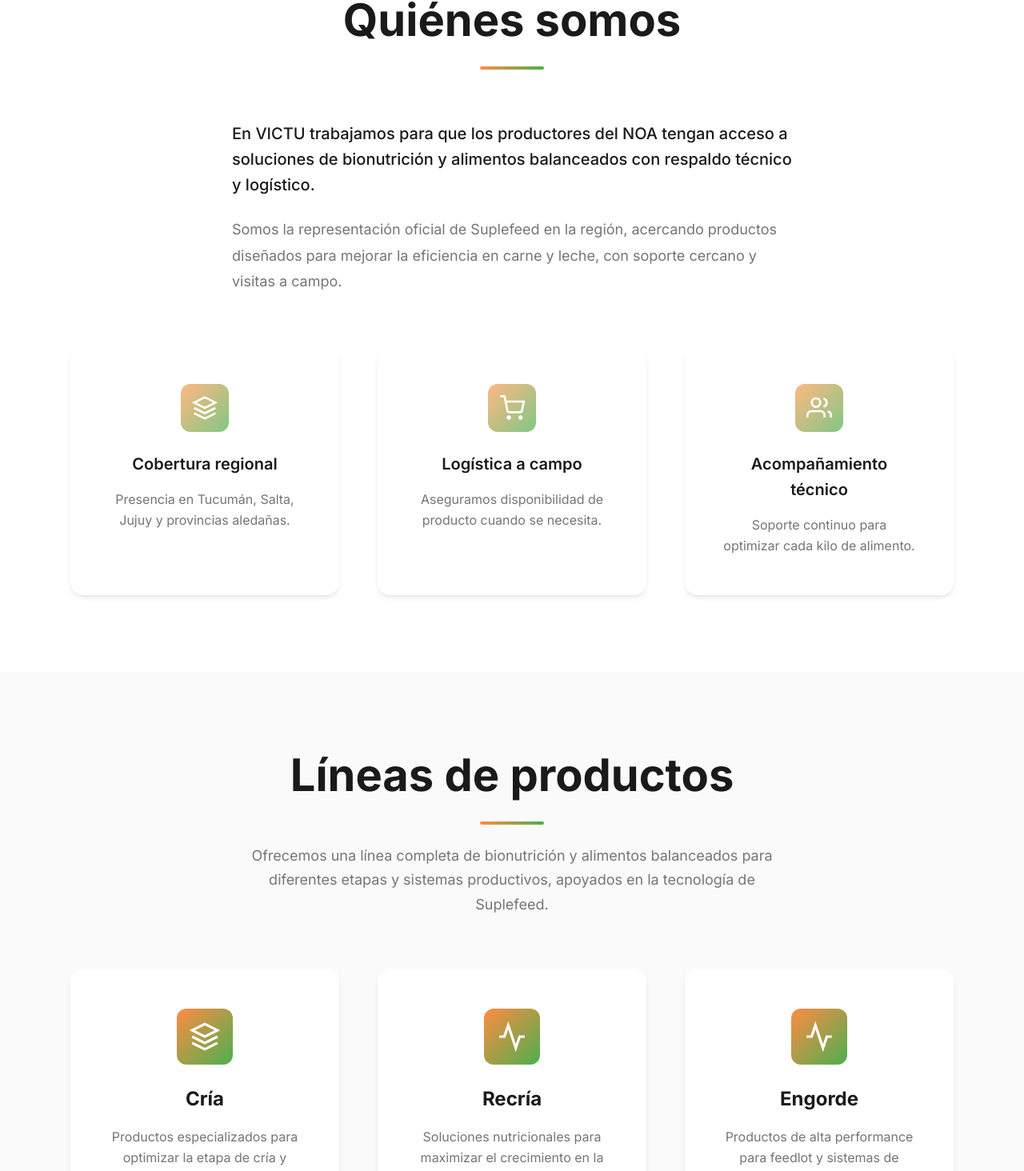
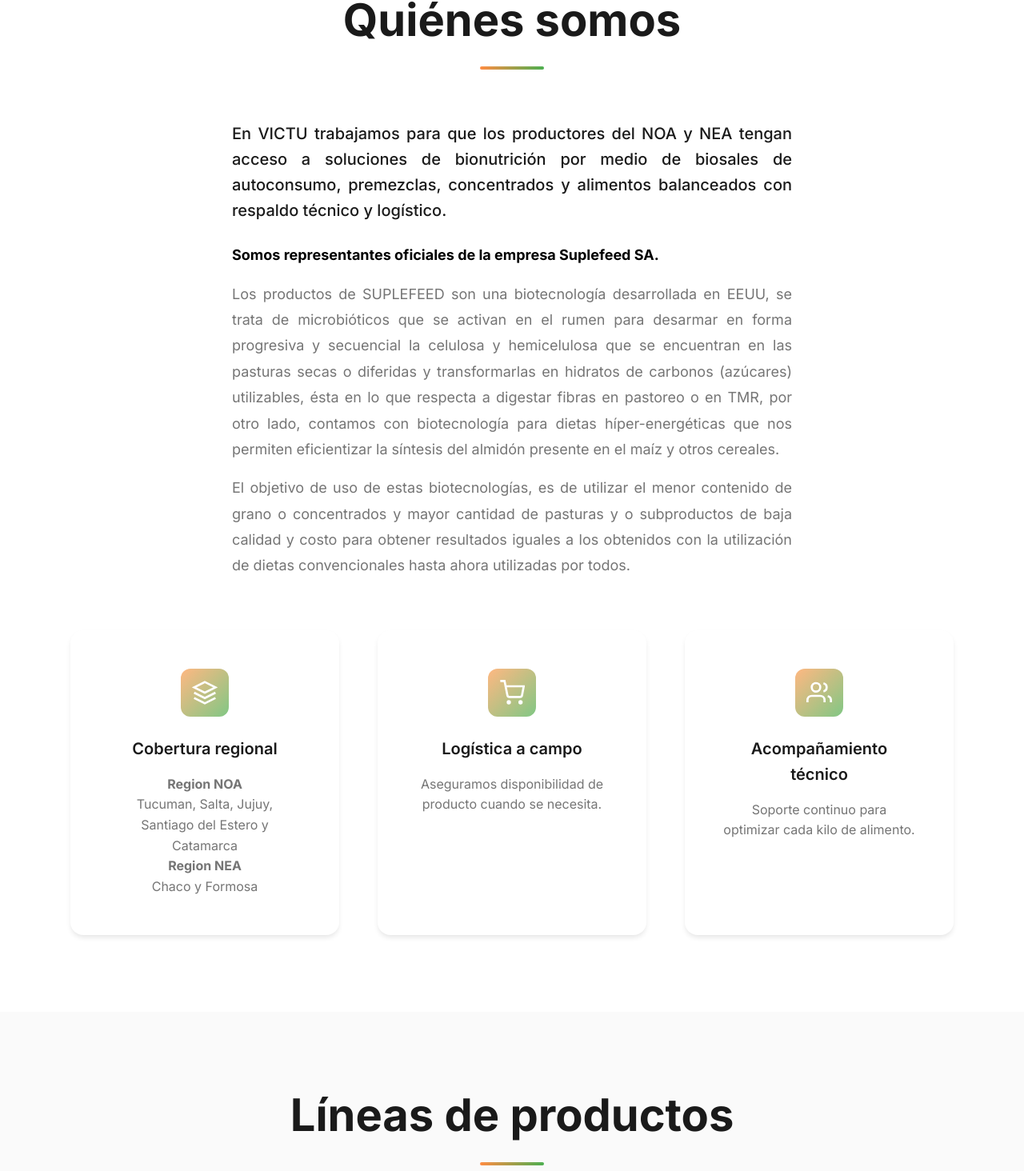
Before and after one commit to AlexisK2001/victunoa, a React (Vite) app: page / in a window 1280 px wide. Shown: the part 979-2443 px from the top of the page at 80% size. Built offline with nearby package versions, Linux system fonts and the light colour scheme.

Commit message:
first commit

```diff
--- a/src/components/Footer.jsx
+++ b/src/components/Footer.jsx
@@ -31,7 +31,7 @@
                     <div className={styles.footerColumn}>
                         <h4 className={styles.footerTitle}>Cobertura</h4>
                         <p className={styles.footerText}>
-                            Tucumán, Salta, Jujuy y zonas aledañas
+                            Zonas NOA y NEA
                         </p>
                     </div>
                 </div>
--- a/src/data/products.js
+++ b/src/data/products.js
@@ -1,7 +1,7 @@
 export const products = [
     {
         id: 'biosal-autoconsumo',
-        name: 'Biosal A',
+        name: 'Biosal Autoconsumo',
         slug: 'biosal-autoconsumo',
         category: 'cria',
         subtitle: 'Autoconsumo',
@@ -45,10 +45,55 @@
         ]
     },
     {
+        id: 'biosal-max',
+        name: 'Biosal Max',
+        slug: 'biosal-max',
+        category: 'recria',
+        subtitle: 'Autoconsumo',
+        image: '/images/biosalmax.png',
+        description: 'Biosal Max es el suplemento premium para sistemas de engorde intensivo, diseñado para maximizar la eficiencia de conversión y acelerar la terminación en feedlot.',
+        specs: {
+            composition: [
+                'Bioenzymix ultra concentrado',
+                'Proteína de alta digestibilidad',
+                'Lípidos protegidos',
+                'Minerales quelatados'
+            ],
+            application: [
+                'Feedlot intensivo',
+                'Terminación rápida',
+                'Alta carga',
+                'Dietas energéticas'
+            ],
+            usage: [
+                'Mezclado en TMR',
+                'Dosificación precisa',
+                'Monitoreo continuo'
+            ]
+        },
+        benefits: [
+            {
+                title: 'Conversión Óptima',
+                description: 'Mejor conversión alimenticia del mercado.',
+                icon: `<path d="M22 12h-4l-3 9L9 3l-3 9H2" />`
+            },
+            {
+                title: 'Terminación Rápida',
+                description: 'Reduce el tiempo a faena significativamente.',
+                icon: `<polyline points="22 12 18 12 15 21 9 3 6 12 2 12" />`
+            },
+            {
+                title: 'Marmoleo Mejorado',
+                description: 'Mejora la calidad de la carne producida.',
+                icon: `<path d="M12 2L2 7l10 5 10-5-10-5z" />`
+            }
+        ]
+    },
+    {
         id: 'biosal-mix',
         name: 'Biosal Mix',
         slug: 'biosal-mix',
-        category: 'recria',
+        category: 'engorde',
         subtitle: 'Mezclas',
         image: '/images/biosalmix.png',
         description: 'Biosal Mix es un suplemento balanceado diseñado para optimizar la recría, mejorando la conversión alimenticia y el desarrollo corporal en esta etapa crítica.',
@@ -90,100 +135,10 @@
         ]
     },
     {
-        id: 'biosal-pr',
-        name: 'Biosal PR',
-        slug: 'biosal-pr',
-        category: 'recria',
-        subtitle: 'Pequeños Rumiantes',
-        image: '/images/biosalpr.png',
-        description: 'Biosal PR está formulado para maximizar el rendimiento en la etapa de recría, con un balance específico de nutrientes para lograr ganancias diarias óptimas.',
-        specs: {
-            composition: [
-                'Bioenzymix concentrado',
-                'Proteína bypass',
-                'Energía metabolizable',
-                'Antioxidantes naturales'
-            ],
-            application: [
-                'Recría de alto rendimiento',
-                'Feedlot de recría',
-                'Sistemas intensivos',
-                'Terminación temprana'
-            ],
-            usage: [
-                'Incorporación en dieta total',
-                'Dosificación según peso',
-                'Ajuste por objetivo'
-            ]
-        },
-        benefits: [
-            {
-                title: 'Ganancias Diarias',
-                description: 'Maximiza las ganancias de peso diarias.',
-                icon: `<path d="M22 12h-4l-3 9L9 3l-3 9H2" />`
-            },
-            {
-                title: 'Eficiencia Económica',
-                description: 'Reduce el costo por kilo de ganancia.',
-                icon: `<path d="M12 2v20M17 5H9.5a3.5 3.5 0 0 0 0 7h5a3.5 3.5 0 0 1 0 7H6" />`
-            },
-            {
-                title: 'Adaptabilidad',
-                description: 'Se adapta a diferentes sistemas productivos.',
-                icon: `<path d="M12 2L2 7l10 5 10-5-10-5z" />`
-            }
-        ]
-    },
-    {
-        id: 'biosal-max',
-        name: 'Biosal Max',
-        slug: 'biosal-max',
-        category: 'engorde',
-        subtitle: 'Autoconsumo',
-        image: '/images/biosalmax.png',
-        description: 'Biosal Max es el suplemento premium para sistemas de engorde intensivo, diseñado para maximizar la eficiencia de conversión y acelerar la terminación en feedlot.',
-        specs: {
-            composition: [
-                'Bioenzymix ultra concentrado',
-                'Proteína de alta digestibilidad',
-                'Lípidos protegidos',
-                'Minerales quelatados'
-            ],
-            application: [
-                'Feedlot intensivo',
-                'Terminación rápida',
-                'Alta carga',
-                'Dietas energéticas'
-            ],
-            usage: [
-                'Mezclado en TMR',
-                'Dosificación precisa',
-                'Monitoreo continuo'
-            ]
-        },
-        benefits: [
-            {
-                title: 'Conversión Óptima',
-                description: 'Mejor conversión alimenticia del mercado.',
-                icon: `<path d="M22 12h-4l-3 9L9 3l-3 9H2" />`
-            },
-            {
-                title: 'Terminación Rápida',
-                description: 'Reduce el tiempo a faena significativamente.',
-                icon: `<polyline points="22 12 18 12 15 21 9 3 6 12 2 12" />`
-            },
-            {
-                title: 'Marmoleo Mejorado',
-                description: 'Mejora la calidad de la carne producida.',
-                icon: `<path d="M12 2L2 7l10 5 10-5-10-5z" />`
-            }
-        ]
-    },
-    {
         id: 'rbr',
-        name: 'RBR',
+        name: 'Regulador Biológico Ruminal',
         slug: 'rbr',
-        category: 'engorde',
+        category: 'tambo',
         subtitle: 'Regulador Biológico Ruminal',
         image: '/images/rbr.png',
         description: 'RBR es el suplemento de referencia para engorde bovino, combinando bionutrición y balance mineral para resultados consistentes en feedlot.',
--- a/src/pages/Home.jsx
+++ b/src/pages/Home.jsx
@@ -14,7 +14,7 @@
             {/* Hero Section */}
             <Hero
                 title="Alimentación inteligente para la ganadería del NOA"
-                subtitle="En VICTU acercamos la bionutrición y los alimentos balanceados de alta performance a productores del NOA, como representación oficial de Suplefeed."
+                subtitle="En VICTU acercamos la bionutrición y los alimentos balanceados de alta performance a productores del NOA y NEA, como representación oficial de Suplefeed SA."
             >
                 <a href="#productos">
                     <Button variant="primary">Ver línea de productos</Button>
@@ -32,14 +32,18 @@
                         <div className="title-underline"></div>
                     </div>
                     <div>
-                        <p className="lead-text">
-                            En VICTU trabajamos para que los productores del NOA tengan acceso a soluciones de
-                            bionutrición y alimentos balanceados con respaldo técnico y logístico.
+                        <p className="lead-text" style={{ textAlign: 'justify' }}>
+                            En VICTU trabajamos para que los productores del NOA y NEA tengan acceso a soluciones de bionutrición por medio de biosales de autoconsumo, premezclas, concentrados y alimentos balanceados con respaldo técnico y logístico.
                         </p>
-                        <p className="body-text">
-                            Somos la representación oficial de Suplefeed en la región, acercando productos
-                            diseñados para mejorar la eficiencia en carne y leche, con soporte cercano y visitas a campo.
-                        </p>
+                        <div className="body-text" style={{ textAlign: 'justify' }}>
+                            <h4 style={{ color: '#000000', marginBottom: '1rem' }}>Somos representantes oficiales de la empresa Suplefeed SA.</h4>
+                            <p>
+                                Los productos de SUPLEFEED son una biotecnología desarrollada en EEUU, se trata de microbióticos que se activan en el rumen para desarmar en forma progresiva y secuencial la celulosa y hemicelulosa que se encuentran en las pasturas secas o diferidas y transformarlas en hidratos de carbonos (azúcares) utilizables, ésta en lo que respecta a digestar fibras en pastoreo o en TMR, por otro lado, contamos con biotecnología para dietas híper-energéticas que nos permiten eficientizar la síntesis del almidón presente en el maíz y otros cereales.
+                            </p>
+                            <p style={{ marginTop: '1rem' }}>
+                                El objetivo de uso de estas biotecnologías, es de utilizar el menor contenido de grano o concentrados y mayor cantidad de pasturas y o subproductos de baja calidad y costo para obtener resultados iguales a los obtenidos con la utilización de dietas convencionales hasta ahora utilizadas por todos.
+                            </p>
+                        </div>
                     </div>
 
                     <div className={styles.valueProps}>
@@ -51,7 +55,10 @@
                                 </svg>
                             </div>
                             <h3 className={styles.valueTitle}>Cobertura regional</h3>
-                            <p className={styles.valueText}>Presencia en Tucumán, Salta, Jujuy y provincias aledañas.</p>
+                            <h4 className={styles.valueText}>Region NOA</h4>
+                            <p className={styles.valueText}>Tucuman, Salta, Jujuy, Santiago del Estero y Catamarca</p>
+                            <h4 className={styles.valueText}>Region NEA</h4>
+                            <p className={styles.valueText}>Chaco y Formosa</p>
                         </div>
                         <div className={styles.valueCard}>
                             <div className={styles.valueIcon}>
@@ -215,11 +222,13 @@
             <section id="contacto" className="section section-alt">
                 <div className="container">
                     <div className="section-header">
-                        <h2 className="section-title">Representación NOA</h2>
+                        <h2 className="section-title">Representación NOA y NEA</h2>
                         <div className="title-underline"></div>
                         <p className="section-intro">
-                            Atendemos productores de Tucumán, Salta, Jujuy y zonas vecinas, combinando
-                            productos de alta tecnología con presencia real en tu campo.
+                            Atendemos productores de <h4 className={styles.valueText}>Region NOA</h4>
+                            <p className={styles.valueText}>Tucuman, Salta, Jujuy, Santiago del Estero y Catamarca</p>
+                            <h4 className={styles.valueText}>Region NEA</h4>
+                            <p className={styles.valueText}>Chaco y Formosa</p>
                         </p>
                     </div>
 
@@ -227,7 +236,7 @@
                         <div className={styles.contactInfo}>
                             <div className={styles.infoCard}>
                                 <h3 className={styles.infoTitle}>VICTU</h3>
-                                <p className={styles.infoSubtitle}>Representación NOA</p>
+                                <p className={styles.infoSubtitle}>Representación NOA y NEA</p>
                                 <div className={styles.infoDetails}>
                                     <div className={styles.infoItem}>
                                         <svg viewBox="0 0 24 24" fill="none" stroke="currentColor" strokeWidth="2">
@@ -247,7 +256,7 @@
                                             <path d="M4 4h16c1.1 0 2 .9 2 2v12c0 1.1-.9 2-2 2H4c-1.1 0-2-.9-2-2V6c0-1.1.9-2 2-2z" />
                                             <polyline points="22,6 12,13 2,6" />
                                         </svg>
-                                        <a href="mailto:gvictunoa@gmail.com">gvictunoa@gmail.com</a>
+                                        <a href="mailto:gvictunoa@gmail.com">ejemplo@ejemplo.com</a>
                                     </div>
                                 </div>
                                 <div className={styles.contactButtons}>
@@ -282,7 +291,7 @@
                     </div>
                     <div>
                         <p className="lead-text">
-                            Como representantes de Suplefeed en el NOA, trabajamos con una línea de productos
+                            Como representantes de Suplefeed SA en el NOA y NEA, trabajamos con una línea de productos
                             desarrollados específicamente para potenciar la eficiencia en la producción de carne y leche.
                         </p>
                         <p className="body-text">
--- a/src/pages/Home.module.css
+++ b/src/pages/Home.module.css
@@ -198,7 +198,7 @@
 /* Contact Section */
 .contactLayout {
     display: grid;
-    grid-template-columns: repeat(auto-fit, minmax(320px, 1fr));
+    grid-template-columns: repeat(auto-fit, minmax(280px, 1fr));
     gap: var(--spacing-2xl);
     margin-top: var(--spacing-2xl);
 }
--- a/src/styles/global.css
+++ b/src/styles/global.css
@@ -78,6 +78,12 @@
 /* Sections */
 .section {
     padding: var(--spacing-3xl) 0;
+}
+
+@media (max-width: 768px) {
+    .section {
+        padding: var(--spacing-xl) 0;
+    }
 }
 
 .section-alt {
```
Also changed, not shown: src/components/Hero.module.css (+7 -0 lines), src/components/ProductCard.module.css (+9 -1 lines).
